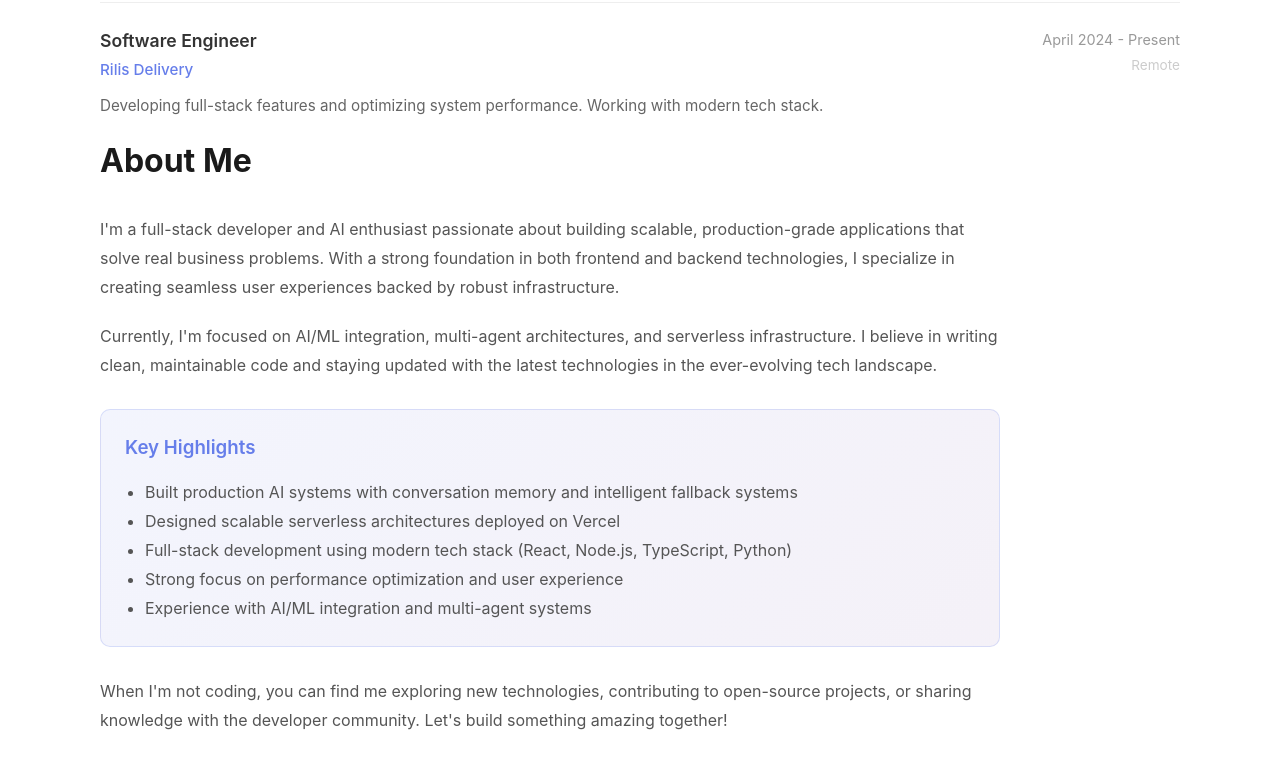
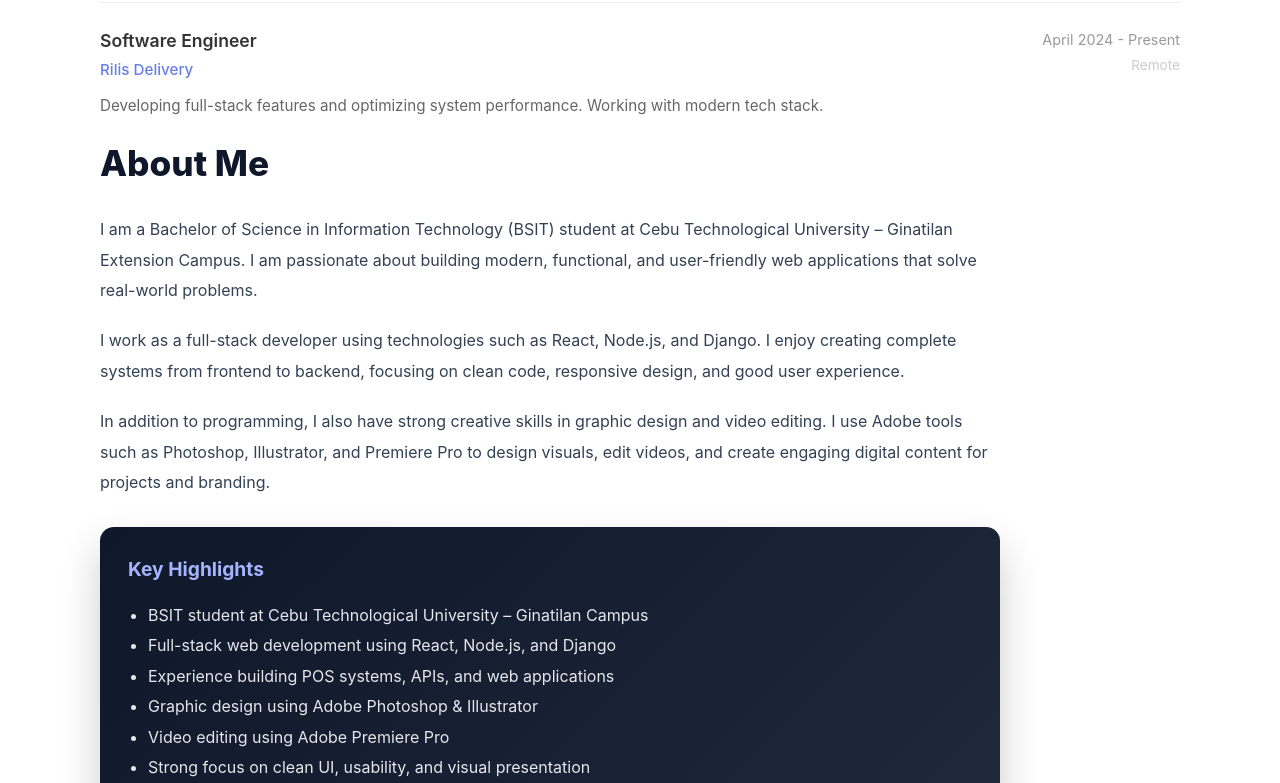
Before and after one commit to Eljiedetuya/portfoliotest, a React (Vite) app: page / in a window 1280 px wide. Shown: the part 940-1723 px from the top of the page. Built offline with nearby package versions, Linux system fonts and the light colour scheme.

Commit message:
Rebuild & deploy

```diff
--- a/src/components/pages/About.jsx
+++ b/src/components/pages/About.jsx
@@ -1,42 +1,108 @@
-import React from 'react'
+import React from "react"
 
 export default function About() {
   return (
-    <div>
-      <section>
-        <h2 style={{ fontSize: '2rem', marginBottom: 30, fontWeight: 'bold' }}>About Me</h2>
+    <section style={{ marginBottom: 80 }}>
+      <h2
+        style={{
+          fontSize: "2.2rem",
+          marginBottom: 24,
+          fontWeight: "800",
+          color: "#0f172a",
+        }}
+      >
+        About Me
+      </h2>
 
-        <div style={{ maxWidth: '900px' }}>
-          <p style={{ color: '#555', lineHeight: 1.8, fontSize: '1rem', marginBottom: 20 }}>
-            I'm a full-stack developer and AI enthusiast passionate about building scalable, production-grade applications that solve real business problems. With a strong foundation in both frontend and backend technologies, I specialize in creating seamless user experiences backed by robust infrastructure.
+      <div style={{ maxWidth: 900 }}>
+        <p
+          style={{
+            color: "#334155",
+            lineHeight: 1.9,
+            fontSize: "1rem",
+            marginBottom: 20,
+          }}
+        >
+          I am a Bachelor of Science in Information Technology (BSIT) student at
+          Cebu Technological University – Ginatilan Extension Campus. I am
+          passionate about building modern, functional, and user-friendly web
+          applications that solve real-world problems.
         </p>
 
-          <p style={{ color: '#555', lineHeight: 1.8, fontSize: '1rem', marginBottom: 20 }}>
-            Currently, I'm focused on AI/ML integration, multi-agent architectures, and serverless infrastructure. I believe in writing clean, maintainable code and staying updated with the latest technologies in the ever-evolving tech landscape.
+        <p
+          style={{
+            color: "#334155",
+            lineHeight: 1.9,
+            fontSize: "1rem",
+            marginBottom: 20,
+          }}
+        >
+          I work as a full-stack developer using technologies such as React,
+          Node.js, and Django. I enjoy creating complete systems from frontend to
+          backend, focusing on clean code, responsive design, and good user
+          experience.
         </p>
 
-          <div style={{
-            background: 'linear-gradient(135deg, rgba(102, 126, 234, 0.08) 0%, rgba(118, 75, 162, 0.08) 100%)',
-            border: '1px solid rgba(102, 126, 234, 0.2)',
-            borderRadius: 10,
-            padding: 24,
-            marginTop: 30
-          }}>
-            <h3 style={{ margin: '0 0 16px 0', color: '#667eea', fontWeight: '600' }}>Key Highlights</h3>
-            <ul style={{ margin: 0, paddingLeft: 20, color: '#555', lineHeight: 1.8 }}>
-              <li>Built production AI systems with conversation memory and intelligent fallback systems</li>
-              <li>Designed scalable serverless architectures deployed on Vercel</li>
-              <li>Full-stack development using modern tech stack (React, Node.js, TypeScript, Python)</li>
-              <li>Strong focus on performance optimization and user experience</li>
-              <li>Experience with AI/ML integration and multi-agent systems</li>
+        <p
+          style={{
+            color: "#334155",
+            lineHeight: 1.9,
+            fontSize: "1rem",
+            marginBottom: 20,
+          }}
+        >
+          In addition to programming, I also have strong creative skills in
+          graphic design and video editing. I use Adobe tools such as Photoshop,
+          Illustrator, and Premiere Pro to design visuals, edit videos, and
+          create engaging digital content for projects and branding.
+        </p>
+
+        {/* Highlight Box */}
+        <div
+          style={{
+            background: "linear-gradient(135deg, #0f172a 0%, #1e293b 100%)",
+            borderRadius: 14,
+            padding: 28,
+            marginTop: 30,
+            color: "#e5e7eb",
+            boxShadow: "0 20px 40px rgba(0,0,0,0.2)",
+          }}
+        >
+          <h3
+            style={{
+              margin: "0 0 16px 0",
+              color: "#a5b4fc",
+              fontWeight: "700",
+              fontSize: "1.2rem",
+            }}
+          >
+            Key Highlights
+          </h3>
+
+          <ul style={{ margin: 0, paddingLeft: 20, lineHeight: 1.9 }}>
+            <li>BSIT student at Cebu Technological University – Ginatilan Campus</li>
+            <li>Full-stack web development using React, Node.js, and Django</li>
+            <li>Experience building POS systems, APIs, and web applications</li>
+            <li>Graphic design using Adobe Photoshop & Illustrator</li>
+            <li>Video editing using Adobe Premiere Pro</li>
+            <li>Strong focus on clean UI, usability, and visual presentation</li>
           </ul>
         </div>
 
-          <p style={{ color: '#555', lineHeight: 1.8, fontSize: '1rem', marginTop: 30 }}>
-            When I'm not coding, you can find me exploring new technologies, contributing to open-source projects, or sharing knowledge with the developer community. Let's build something amazing together!
+        <p
+          style={{
+            color: "#334155",
+            lineHeight: 1.9,
+            fontSize: "1rem",
+            marginTop: 30,
+          }}
+        >
+          I enjoy learning by building real projects and improving my skills in
+          both development and creative design. My goal is to become a
+          well-rounded professional who can create digital products that not
+          only work well but also look great.
         </p>
       </div>
     </section>
-    </div>
   )
 }
```
Also changed, not shown: 2 other files (tests, documents, lock files or other folders). Lines whose indentation alone changed are shown as unchanged.
